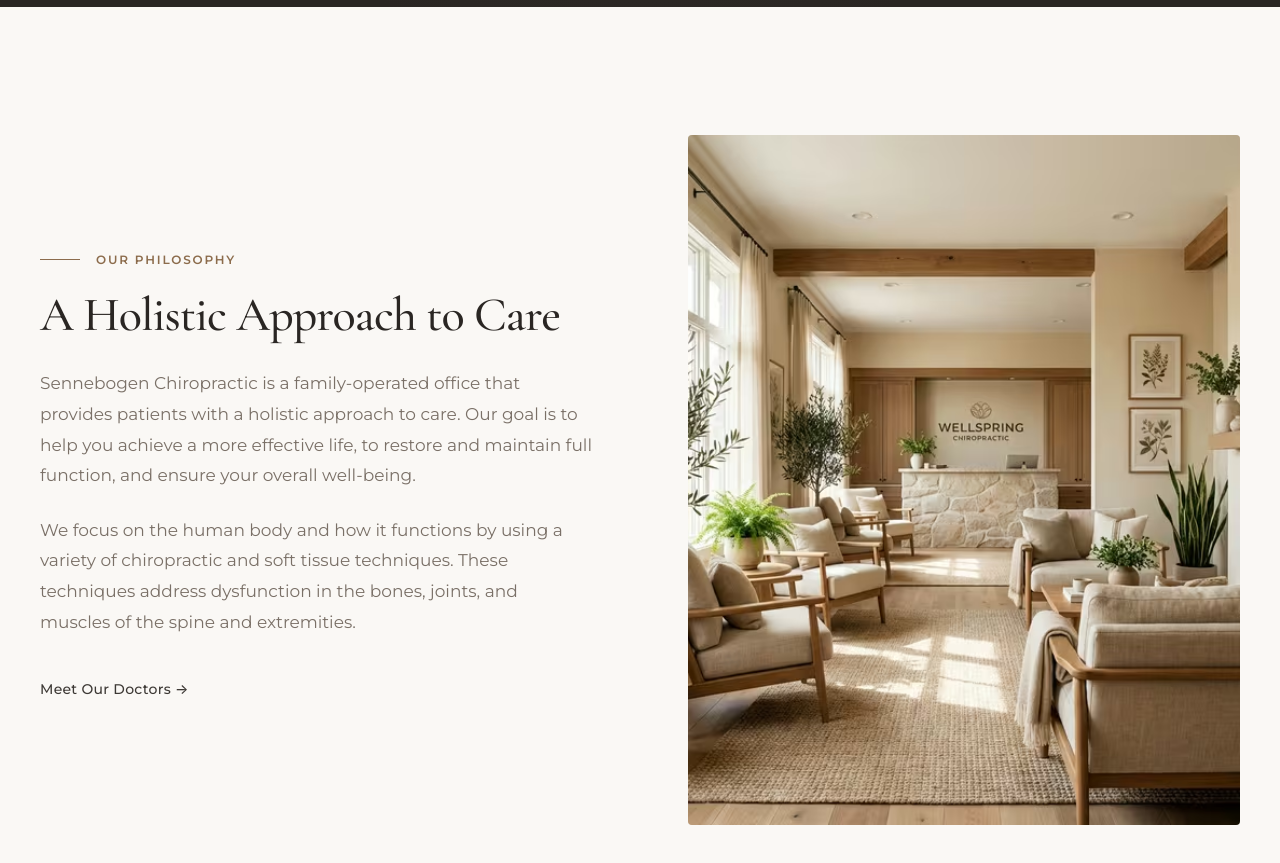
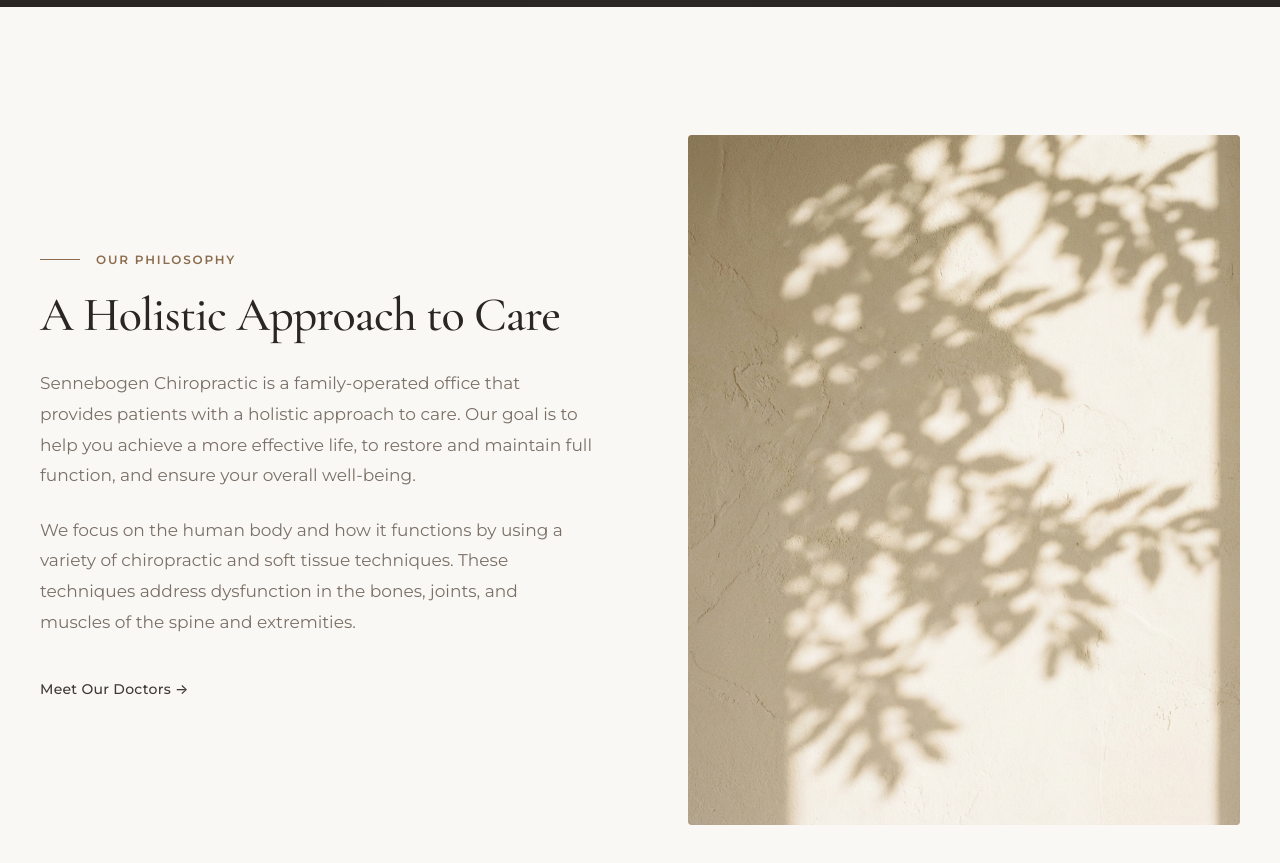
Before and after one commit to exileskim/village-green-chiro-new, a plain HTML site: page index.html in a window 1280 px wide. Shown: the part 860-1723 px from the top of the page. Drawn offline with nearby package versions, Linux system fonts and the light colour scheme.

Commit message:
fix: Replace misleading About image with abstract holistic texture

```diff
--- a/index.html
+++ b/index.html
@@ -182,14 +182,9 @@
                 <div class="about-image">
                     <div class="image-frame">
                         <picture>
-                            <source type="image/avif"
-                                srcset="assets/about-320.avif 320w, assets/about-640.avif 640w, assets/about-1024.avif 1024w"
-                                sizes="(max-width: 768px) 100vw, 50vw">
-                            <source type="image/webp"
-                                srcset="assets/about-320.webp 320w, assets/about-640.webp 640w, assets/about-1024.webp 1024w"
-                                sizes="(max-width: 768px) 100vw, 50vw">
-                            <img src="assets/about.png" alt="Warm, welcoming reception area at Sennebogen Chiropractic"
-                                loading="lazy" decoding="async" width="1024" height="1024">
+                            <img src="assets/about_holistic.png"
+                                alt="Abstract warm sunlight and shadows representing holistic healing" loading="lazy"
+                                decoding="async" width="1024" height="1024">
                         </picture>
                     </div>
                 </div>
```
Also changed, not shown: assets/about_holistic.png (added).
